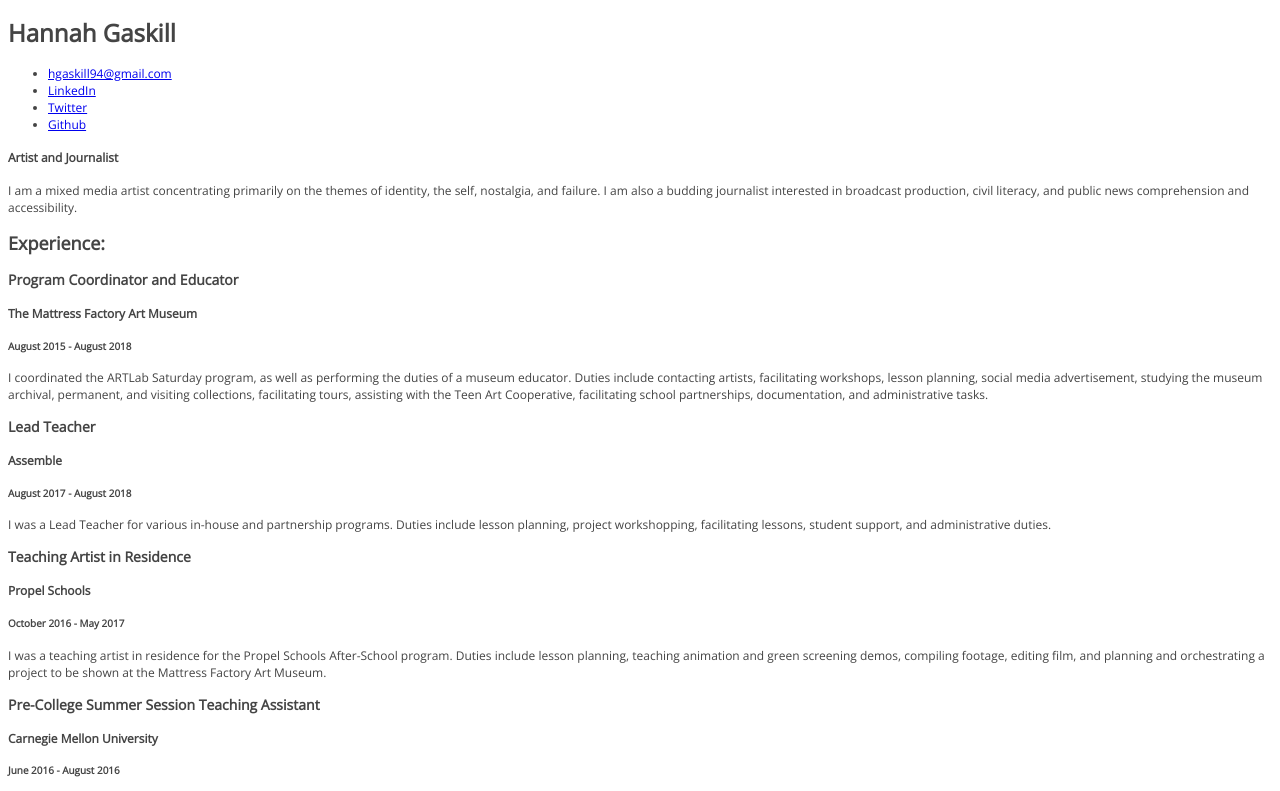
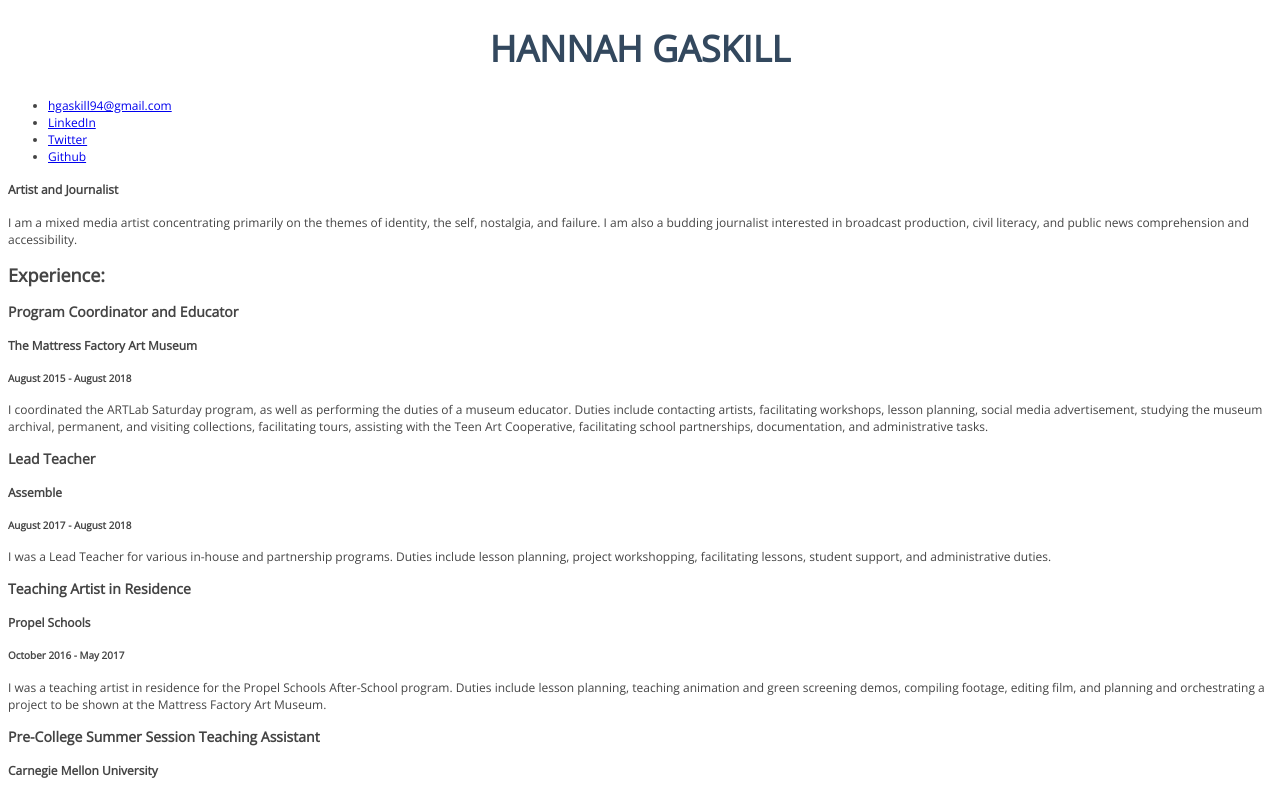
Before and after one commit to hnnhgskll/Hannah-Gaskill-Jour-652, a plain HTML site: page resume/index.html in a window 1280 px wide. Shown: the top 791 px of the page. Drawn offline with nearby package versions, Linux system fonts and the light colour scheme.

Commit message:
css style maybe

```diff
--- a/resume/style.css
+++ b/resume/style.css
@@ -3,3 +3,10 @@ body{
   font-size: 12px;
   color: #444;
 }
+
+h1{
+  font-size: 3em;
+  color: #33485e;
+  text-transform: uppercase;
+  text-align: center;
+}
```
